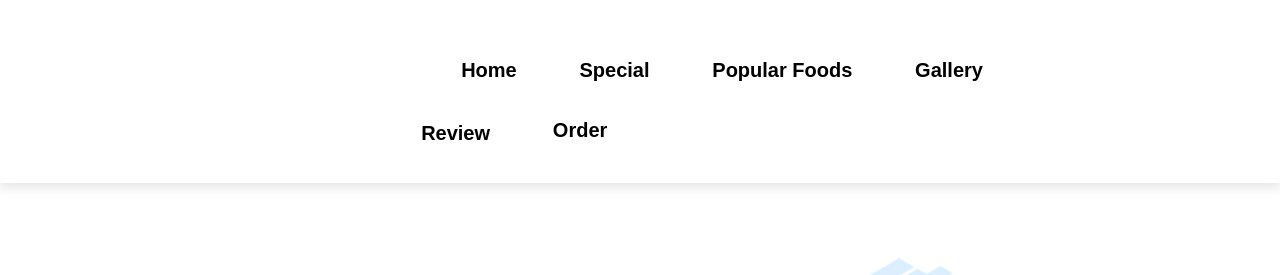
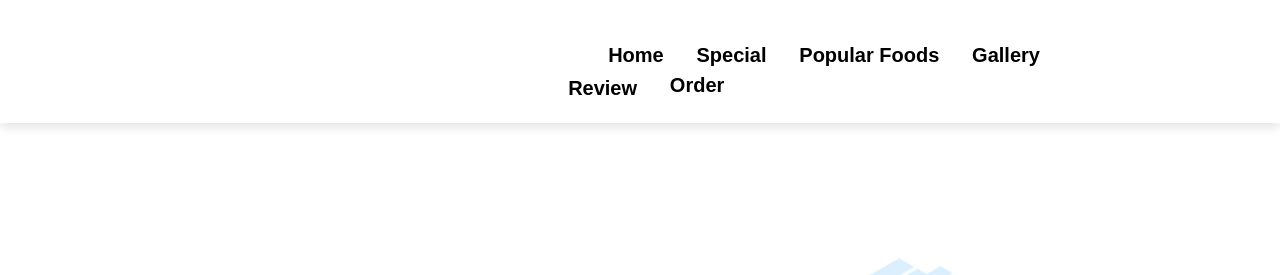
Before and after one commit to Nithi-22/LGMVIP-WEB-APP, a plain HTML site: page index.html in a window 1280 px wide. Shown: the top 275 px of the page. Drawn offline with Linux system fonts and the light colour scheme; some icons are missing; files whose address does not match are found by name.

Commit message:
Update style.css

```diff
--- a/style.css
+++ b/style.css
@@ -127,7 +127,7 @@ ul{
 ul li{
   list-style:none;
   display:inline-block;
-  padding:20px;}
+  padding:5px;}
 ul li:hover{
   background:#e91e63;}
 ul li a{
```
